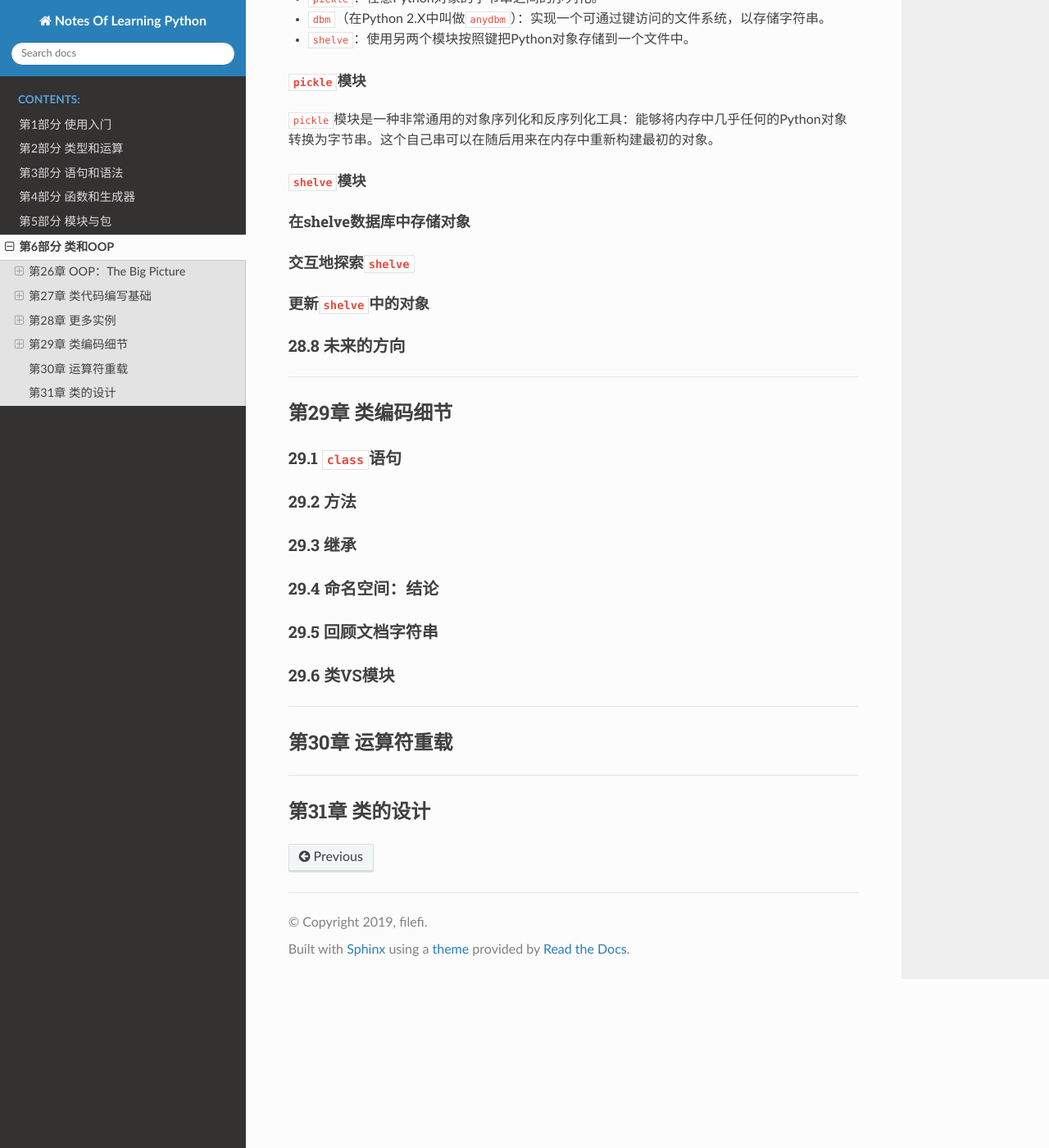
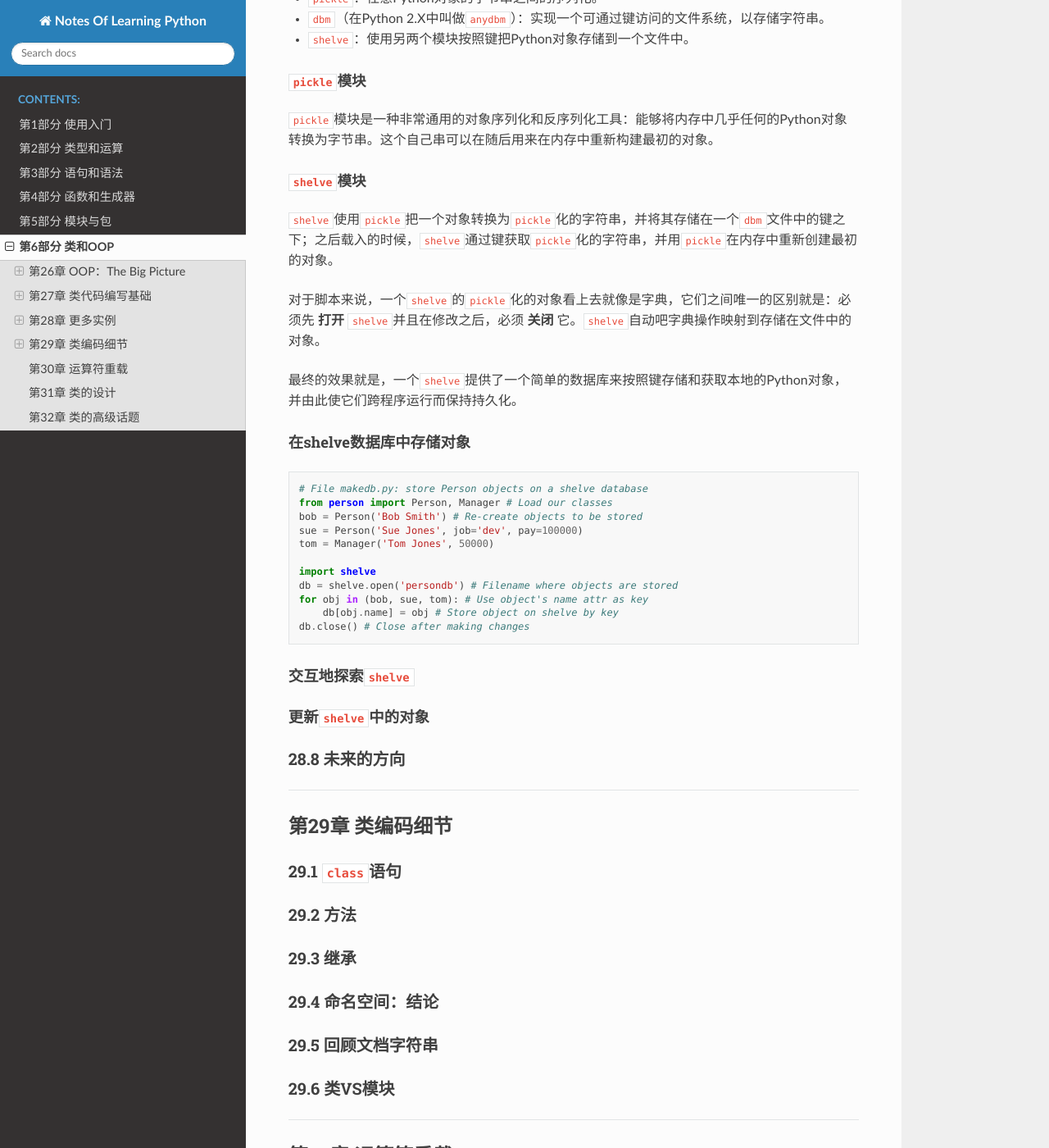
Before and after one commit to filefi/NotesOfLearningPython, a Sphinx documentation site: the page built from source/Part_6_Classes_and_OOP.md, in a window 1280 px wide and 1400 px high, scrolled down 25399 px. Shown: the whole window at 82% size. Built offline with Sphinx 7.4.7 and the Read the Docs theme 2.0.0, drawn with Linux system fonts in a browser that asks for light colours.

````diff
--- a/source/Part_6_Classes_and_OOP.md
+++ b/source/Part_6_Classes_and_OOP.md
@@ -1103,13 +1103,27 @@ Jones
 
 ##### `shelve`模块
 
+`shelve`使用`pickle`把一个对象转换为`pickle`化的字符串，并将其存储在一个`dbm`文件中的键之下；之后载入的时候，`shelve`通过键获取`pickle`化的字符串，并用`pickle`在内存中重新创建最初的对象。
 
+对于脚本来说，一个`shelve`的`pickle`化的对象看上去就像是字典，它们之间唯一的区别就是：必须先 **打开** `shelve`并且在修改之后，必须 **关闭** 它。`shelve`自动吧字典操作映射到存储在文件中的对象。
 
-
+最终的效果就是，一个`shelve`提供了一个简单的数据库来按照键存储和获取本地的Python对象，并由此使它们跨程序运行而保持持久化。
 
 #### 在shelve数据库中存储对象
 
+```python
+# File makedb.py: store Person objects on a shelve database
+from person import Person, Manager # Load our classes
+bob = Person('Bob Smith') # Re-create objects to be stored
+sue = Person('Sue Jones', job='dev', pay=100000)
+tom = Manager('Tom Jones', 50000)
 
+import shelve
+db = shelve.open('persondb') # Filename where objects are stored
+for obj in (bob, sue, tom): # Use object's name attr as key
+    db[obj.name] = obj # Store object on shelve by key
+db.close() # Close after making changes
+```
 
 #### 交互地探索`shelve`
 
@@ -1158,3 +1172,13 @@ Jones
 
 
 ## 第31章 类的设计
+
+
+
+
+
+---
+
+
+
+## 第32章 类的高级话题
````
